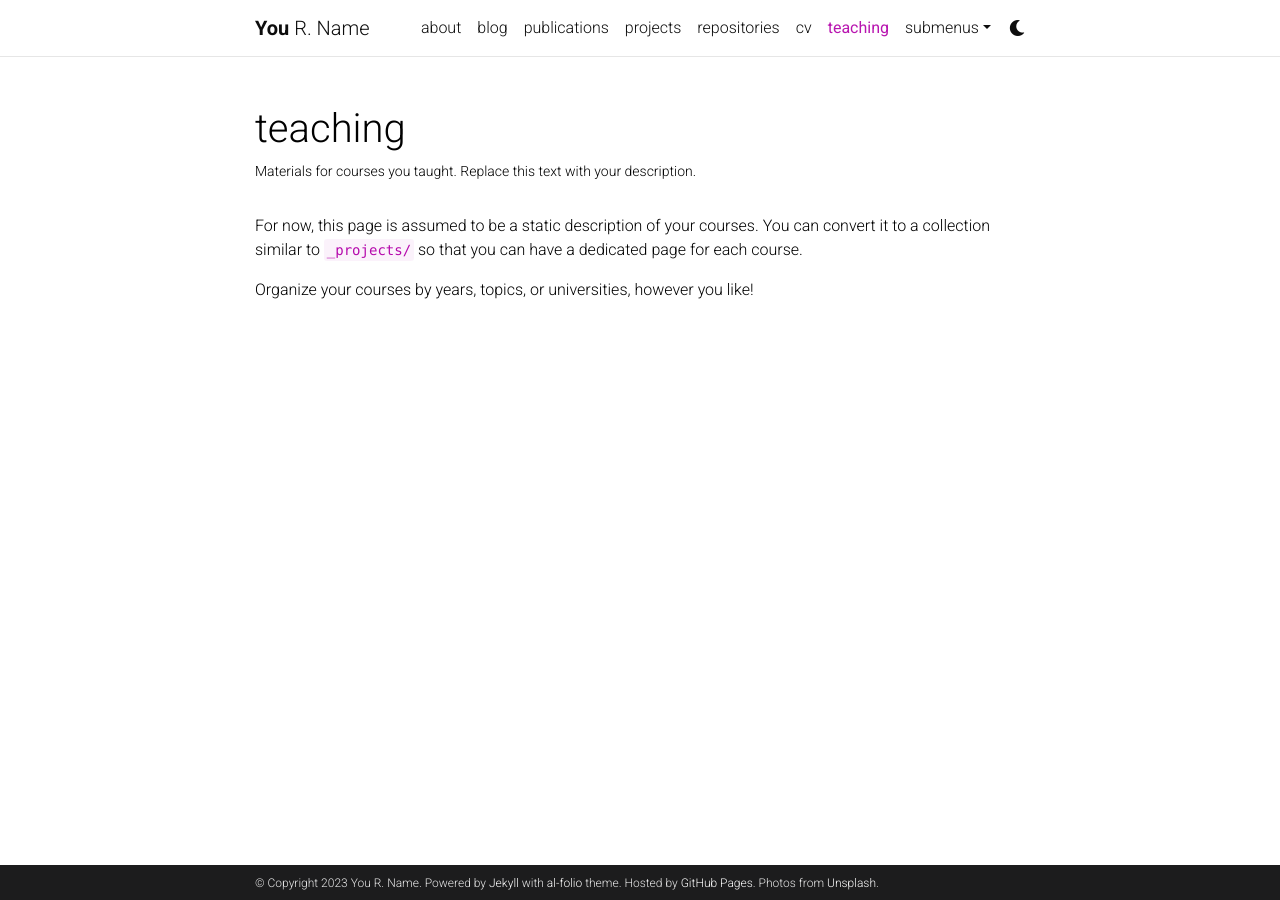
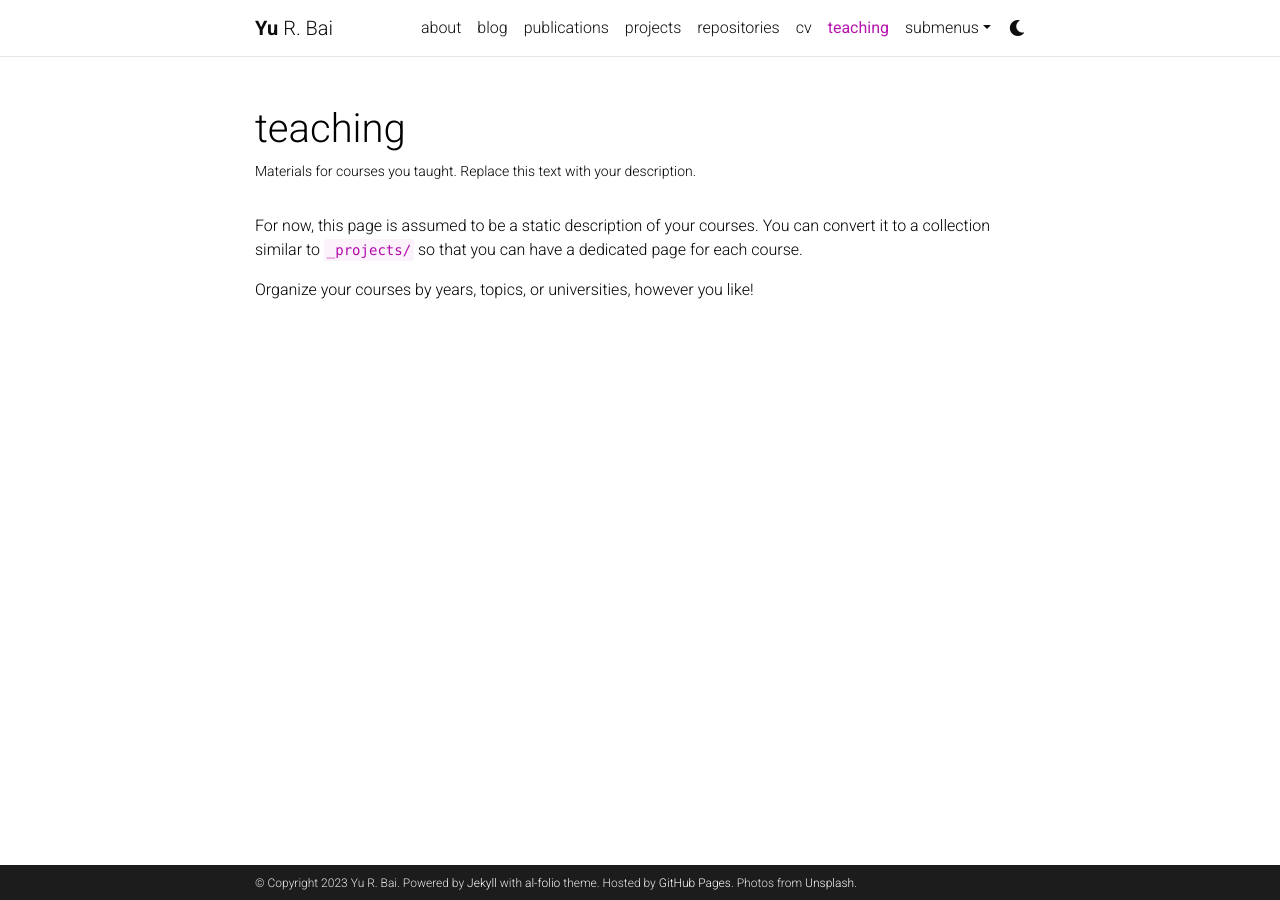
Before and after one commit to yubai00/yubai, a Jekyll site: the page built from _pages/teaching.md, in a window 1280 px wide. Built offline with Jekyll 4.4.1, drawn with Linux system fonts in a browser that asks for light colours; comment, search, counter and statistics services are not loaded; a style sheet for code colours, icons or effects is not loaded.

```diff
--- a/_config.yml
+++ b/_config.yml
@@ -3,10 +3,10 @@
 # -----------------------------------------------------------------------------
 
 title: blank # the website title (if blank, full name will be used instead)
-first_name: You
+first_name: Yu
 middle_name: R.
-last_name: Name
-email: you@example.com
+last_name: Bai
+email: yubai00@g.ucla.edu
 description: > # the ">" symbol means to ignore newlines until "footer_text:"
   A simple, whitespace theme for academics. Based on [*folio](https://github.com/bogoli/-folio) design.
 footer_text: >
@@ -18,8 +18,8 @@ keywords: jekyll, jekyll-theme, academic-website, portfolio-website  # add your
 lang: en # the language of your site (for example: en, fr, cn, ru, etc.)
 icon: ⚛️  # the emoji used as the favicon (alternatively, provide image name in /assets/img/)
 
-url: https://alshedivat.github.io # the base hostname & protocol for your site
-baseurl: /al-folio # the subpath of your site, e.g. /blog/
+url: https://yubai.github.io # the base hostname & protocol for your site
+baseurl: # the subpath of your site, e.g. /blog/
 last_updated: false # set to true if you want to display last updated in the footer
 impressum_path:  # set to path to include impressum link in the footer, use the same path as permalink in a page, helps to conform with EU GDPR
 
```
